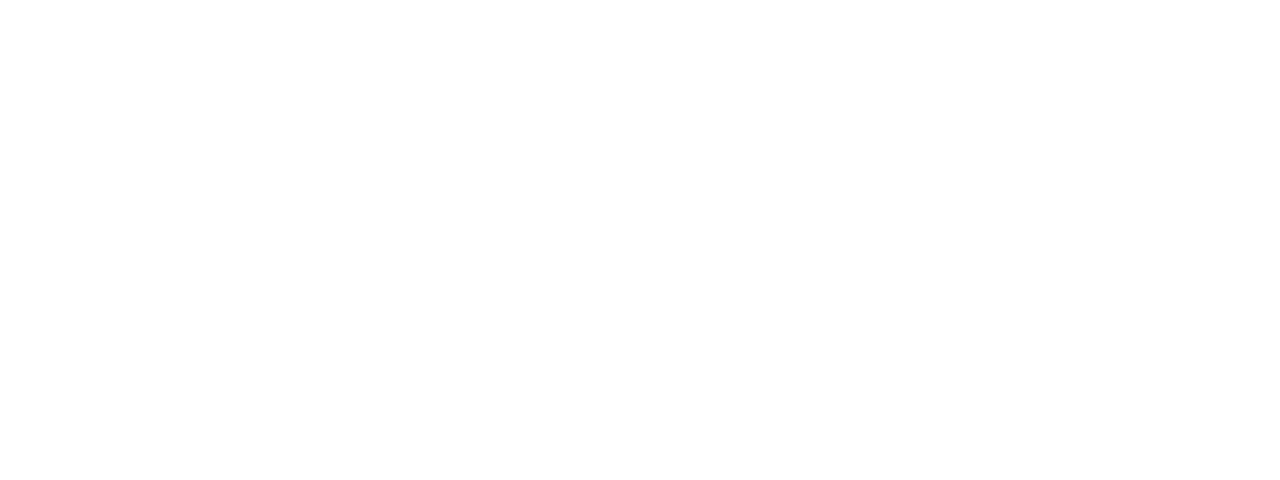
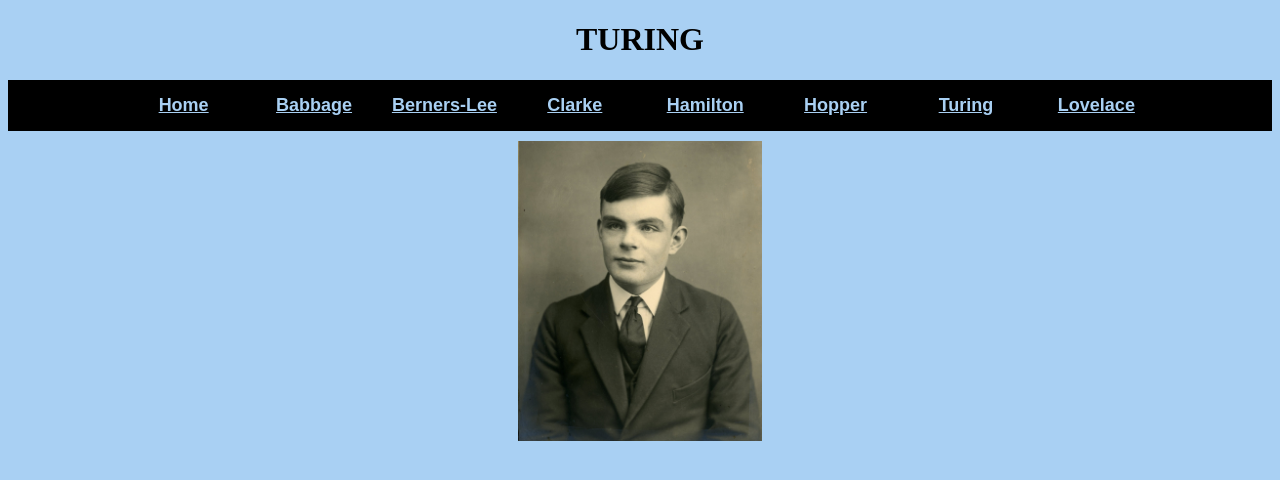
Before and after one commit to meligimenez/TP-N5-HEROES, a website: page views/turing.html in a window 1280 px wide. Drawn offline with Linux system fonts and the light colour scheme.

Commit message:
añadiendo estilos

```diff
--- /dev/null
+++ b/public/css/babbage.css
@@ -0,0 +1,19 @@
+.subtitulos{
+  display: inline-block;
+  width: 10%;
+  font-family: Arial, Helvetica, sans-serif;
+  font-size: large;
+  color: rgb(169, 208, 243);
+  font-weight:bold;
+
+
+}
+#navSubtitulos{
+  background-color: black;
+  line-height: 10%;
+  text-align: center;
+  line-height: 50px;
+}
+#titulo{
+  text-align: center;
+}
--- /dev/null
+++ b/public/css/berners-lee.css
@@ -0,0 +1,19 @@
+.subtitulos{
+  display: inline-block;
+  width: 10%;
+  font-family: Arial, Helvetica, sans-serif;
+  font-size: large;
+  color: rgb(169, 208, 243);
+  font-weight:bold;
+
+
+}
+#navSubtitulos{
+  background-color: black;
+  line-height: 10%;
+  text-align: center;
+  line-height: 50px;
+}
+#titulo{
+  text-align: center;
+}
--- /dev/null
+++ b/public/css/clarke.css
@@ -0,0 +1,19 @@
+.subtitulos{
+  display: inline-block;
+  width: 10%;
+  font-family: Arial, Helvetica, sans-serif;
+  font-size: large;
+  color: rgb(169, 208, 243);
+  font-weight:bold;
+
+
+}
+#navSubtitulos{
+  background-color: black;
+  line-height: 10%;
+  text-align: center;
+  line-height: 50px;
+}
+#titulo{
+  text-align: center;
+}
--- /dev/null
+++ b/public/css/hamilton.css
@@ -0,0 +1,19 @@
+.subtitulos{
+  display: inline-block;
+  width: 10%;
+  font-family: Arial, Helvetica, sans-serif;
+  font-size: large;
+  color: rgb(169, 208, 243);
+  font-weight:bold;
+
+
+}
+#navSubtitulos{
+  background-color: black;
+  line-height: 10%;
+  text-align: center;
+  line-height: 50px;
+}
+#titulo{
+  text-align: center;
+}
--- /dev/null
+++ b/public/css/hopper.css
@@ -0,0 +1,19 @@
+.subtitulos{
+  display: inline-block;
+  width: 10%;
+  font-family: Arial, Helvetica, sans-serif;
+  font-size: large;
+  color: rgb(169, 208, 243);
+  font-weight:bold;
+
+
+}
+#navSubtitulos{
+  background-color: black;
+  line-height: 10%;
+  text-align: center;
+  line-height: 50px;
+}
+#titulo{
+  text-align: center;
+}
--- /dev/null
+++ b/public/css/index.css
@@ -0,0 +1,19 @@
+.subtitulos{
+  display: inline-block;
+  width: 10%;
+  font-family: Arial, Helvetica, sans-serif;
+  font-size: large;
+  color: rgb(169, 208, 243);
+  font-weight:bold;
+
+
+}
+#navSubtitulos{
+  background-color: black;
+  line-height: 10%;
+  text-align: center;
+  line-height: 50px;
+}
+#titulo{
+  text-align: center;
+}
--- /dev/null
+++ b/public/css/lovelace.css
@@ -0,0 +1,27 @@
+body{
+  background-color: rgb(169, 208, 243);
+}
+.subtitulos{
+  display: inline-block;
+  width: 10%;
+  font-family: Arial, Helvetica, sans-serif;
+  font-size: large;
+  color: rgb(169, 208, 243);
+  font-weight:bold;
+
+
+}
+#navSubtitulos{
+  background-color: black;
+  line-height: 10%;
+  text-align: center;
+  line-height: 50px;
+}
+#titulo{
+  text-align: center;
+}
+#imagenLovelace{
+  text-align: center;
+  margin-top: 10px;
+  height: 100px;
+}
--- /dev/null
+++ b/public/css/turing.css
@@ -0,0 +1,28 @@
+body{
+  background-color: rgb(169, 208, 243);
+}
+
+.subtitulos{
+  display: inline-block;
+  width: 10%;
+  font-family: Arial, Helvetica, sans-serif;
+  font-size: large;
+  color: rgb(169, 208, 243);
+  font-weight:bold;
+
+
+}
+#navSubtitulos{
+  background-color: black;
+  line-height: 10%;
+  text-align: center;
+  line-height: 50px;
+}
+#titulo{
+  text-align: center;
+}
+#imagenTuring{
+  text-align: center;
+  margin-top: 10px;
+  height:  10px;
+}
--- a/views/babbage.html
+++ b/views/babbage.html
@@ -0,0 +1,23 @@
+<!DOCTYPE html>
+<html lang="es">
+<head>
+  <meta charset="UTF-8">
+  <meta http-equiv="X-UA-Compatible" content="IE=edge">
+  <meta name="viewport" content="width=device-width, initial-scale=1.0">
+  <title>Heroes | Babbage</title>
+  <link rel="stylesheet" href="/css/babbage.css">
+</head>
+<body>
+  <h1 id="titulo">BABBAGE</h1>
+  <nav id="navSubtitulos">
+    <a class="subtitulos" href="/"> Home </a>
+    <a class="subtitulos" href="/babbage"> Babbage </a>
+    <a class="subtitulos" href="/berners-lee"> Berners-Lee </a>
+    <a class="subtitulos" href="/clarke"> Clarke </a>
+    <a class="subtitulos" href="/hamilton"> Hamilton </a>
+    <a class="subtitulos" href="/hopper"> Hopper </a>
+    <a class="subtitulos" href="/turing"> Turing </a>
+    <a class="subtitulos" href="/lovelace"> Lovelace </a>
+  </nav>
+</body>
+</html>
--- a/views/turing.html
+++ b/views/turing.html
@@ -0,0 +1,24 @@
+<!DOCTYPE html>
+<html lang="es">
+<head>
+  <meta charset="UTF-8">
+  <meta http-equiv="X-UA-Compatible" content="IE=edge">
+  <meta name="viewport" content="width=device-width, initial-scale=1.0">
+  <link rel="stylesheet" href="/css/turing.css">
+  <title>Heroes | Turing</title>
+</head>
+<body>
+  <h1 id="titulo">TURING</h1>
+  <nav id="navSubtitulos">
+    <a class="subtitulos" href="/"> Home </a>
+    <a class="subtitulos" href="/babbage"> Babbage </a>
+    <a class="subtitulos" href="/berners-lee"> Berners-Lee </a>
+    <a class="subtitulos" href="/clarke"> Clarke </a>
+    <a class="subtitulos" href="/hamilton"> Hamilton </a>
+    <a class="subtitulos" href="/hopper"> Hopper </a>
+    <a class="subtitulos" href="/turing"> Turing </a>
+    <a class="subtitulos" href="/lovelace"> Lovelace </a>
+  </nav>
+  <div id="imagenTuring"><img src="/img/turing.jpg" alt="" height="300px"></div>
+</body>
+</html>
```
Also changed, not shown: views/berners-lee.html (+23 -0 lines), views/clarke.html (+23 -0 lines), views/hamilton.html (+23 -0 lines), views/hopper.html (+23 -0 lines), views/index.html (+13 -3 lines), views/lovelace.html (+24 -0 lines), public/css/css.txt (deleted), public/img/babbage.jpg (renamed from public/img/CharlesBabbage.jpg), public/img/berners-lee.jpg (renamed from public/img/Sir_Tim_Berners-Lee_(cropped).jpg), public/img/turing.jpg (renamed from public/img/alan-turing_51cdd2da.jpg).
